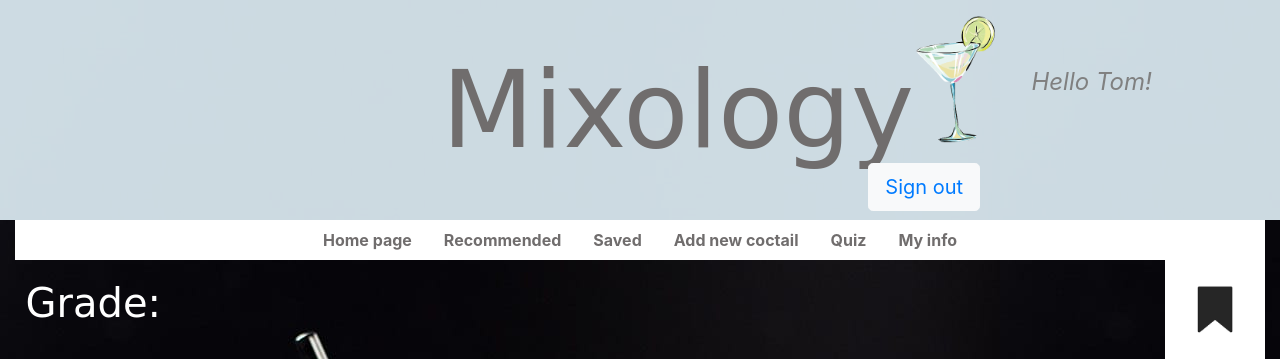
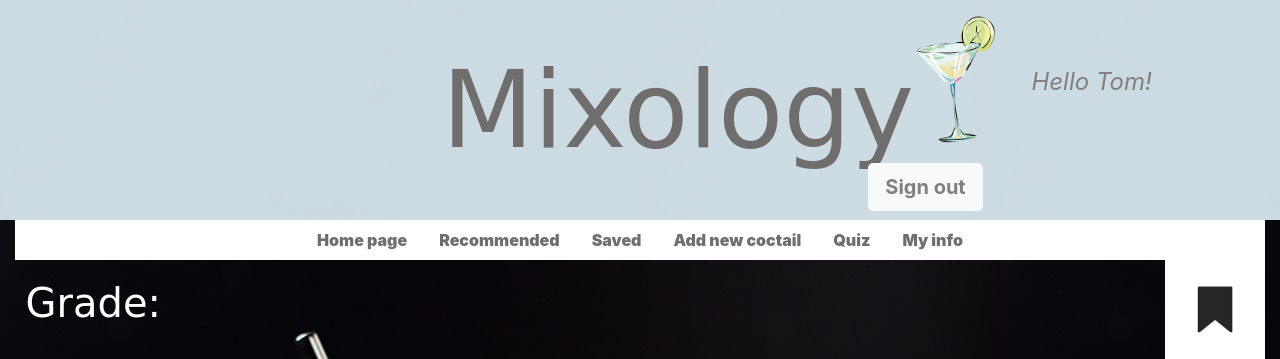
Before and after one commit to milovanovicjana/CodeMates, a PHP site: page /cocktail_registered.html in a window 1280 px wide. Shown: the top 359 px of the page. Run offline with PHP 8.4, Linux system fonts and the light colour scheme.

Commit message:
dodavanje SSU dokumenata i update

```diff
--- a/faza2/Prototip/cocktail_registered.html
+++ b/faza2/Prototip/cocktail_registered.html
@@ -5,6 +5,7 @@
     <meta http-equiv="X-UA-Compatible" content="IE=edge">
     <meta name="viewport" content="width=device-width, initial-scale=1.0">
     <title>Cocktail(Registered)</title>
+    <link rel="icon" type="image/png" href="images/logo5.png"/>
 
     <link rel="stylesheet" href="https://stackpath.bootstrapcdn.com/bootstrap/4.5.2/css/bootstrap.min.css">
     <script src="https://ajax.googleapis.com/ajax/libs/jquery/3.5.1/jquery.min.js"></script>
@@ -27,7 +28,7 @@
             <div class="col-4 logo">
             <img src="images/logo5.png" alt="">
             <i><font size="5pt" color="grey">Hello Tom!</font> </i>  &nbsp;&nbsp;&nbsp;
-            <button class="btn btn-light btn-lg"><a href="http://www.etf.rs"> Sign out</a></button>
+            <button class="btn btn-light btn-lg"><a href="start_unreg.html"> Sign out</a></button>
             </div>
 
         </div>
--- a/faza2/Prototip/recommended_cocktails.html
+++ b/faza2/Prototip/recommended_cocktails.html
@@ -5,6 +5,7 @@
     <meta http-equiv="X-UA-Compatible" content="IE=edge">
     <meta name="viewport" content="width=device-width, initial-scale=1.0">
     <title>Recommendations</title>
+    <link rel="icon" type="image/png" href="images/logo5.png"/>
 
     <link rel="stylesheet" href="https://stackpath.bootstrapcdn.com/bootstrap/4.5.2/css/bootstrap.min.css">
     <script src="https://ajax.googleapis.com/ajax/libs/jquery/3.5.1/jquery.min.js"></script>
@@ -27,7 +28,7 @@
             <div class="col-4 logo">
             <img src="images/logo5.png" alt="">
             <i><font size="5pt" color="grey">Hello Tom!</font> </i>  &nbsp;&nbsp;&nbsp;
-            <button class="btn btn-light btn-lg"><a href="http://www.etf.rs"> Sign out</a></button>
+            <button class="btn btn-light btn-lg"><a href="start_unreg.html"> Sign out</a></button>
             </div>
 
         </div>
--- a/faza2/Prototip/saved_cocktails.html
+++ b/faza2/Prototip/saved_cocktails.html
@@ -5,6 +5,7 @@
     <meta http-equiv="X-UA-Compatible" content="IE=edge">
     <meta name="viewport" content="width=device-width, initial-scale=1.0">
     <title>Saved</title>
+    <link rel="icon" type="image/png" href="images/logo5.png"/>
 
     <link rel="stylesheet" href="https://stackpath.bootstrapcdn.com/bootstrap/4.5.2/css/bootstrap.min.css">
     <script src="https://ajax.googleapis.com/ajax/libs/jquery/3.5.1/jquery.min.js"></script>
@@ -27,7 +28,7 @@
             <div class="col-4 logo">
             <img src="images/logo5.png" alt="">
             <i><font size="5pt" color="grey">Hello Tom!</font> </i>  &nbsp;&nbsp;&nbsp;
-            <button class="btn btn-light btn-lg"><a href="http://www.etf.rs"> Sign out</a></button>
+            <button class="btn btn-light btn-lg"><a href="start_unreg.html"> Sign out</a></button>
             </div>
 
         </div>
--- a/faza2/Prototip/style_cocktail.css
+++ b/faza2/Prototip/style_cocktail.css
@@ -8,7 +8,14 @@
 
 }
 
+a{
+    color: grey;
+    font-weight: bolder;
+}
 
+a:hover{
+    color: black;
+}
 
 
 .header{
--- a/faza2/Prototip/style_recommended.css
+++ b/faza2/Prototip/style_recommended.css
@@ -62,6 +62,7 @@
 a{
     color:gray;
     text-align: center;
+    font-weight: bold;
 }
 
 a:hover{
```
Also changed, not shown: faza2/Prototip/cocktail_unregistered.html (+8 -7 lines), 7 other files.
